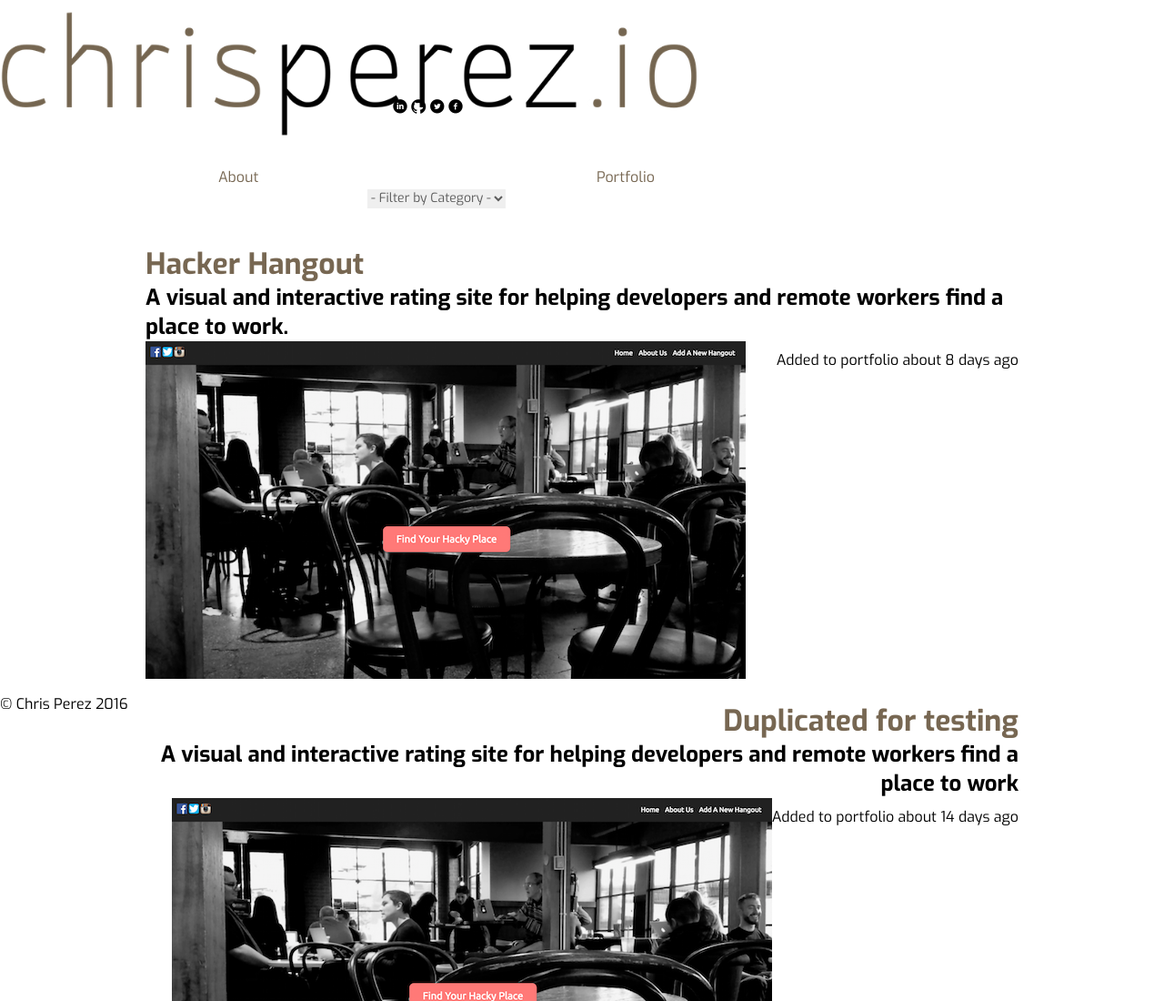
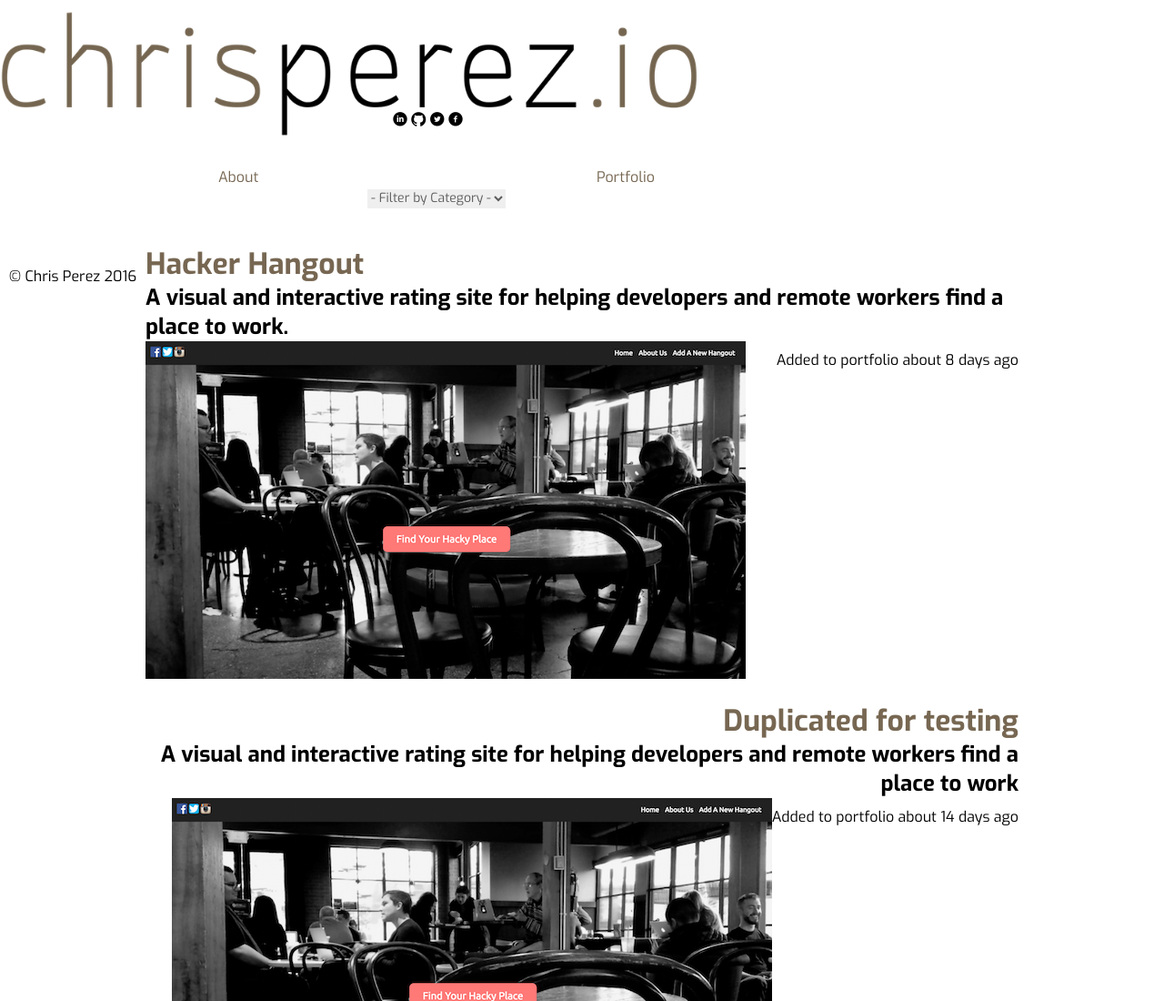
Before and after one commit to ckperez/portfolio, a plain HTML site: page index.html in a window 1280 px wide. Shown: the top 1100 px of the page at 91% size. Drawn offline with Linux system fonts and the light colour scheme; files whose address does not match are found by name.

Commit message:
kept trying to style things...

```diff
--- a/styles/base.css
+++ b/styles/base.css
@@ -50,13 +50,7 @@ a{
   text-decoration: none;
 }
 
-p{
-  margin: 0 auto 1em auto;
-}
-
 footer {
-  position: absolute;
-  bottom: 0;
   padding-top: 1em;
   margin: 0 auto;
   text-align: center;
--- a/styles/layout.css
+++ b/styles/layout.css
@@ -60,7 +60,7 @@ div[data-category]:nth-of-type(2){
   }
 
   .social-icon-container{
-    top:50%;
+    top:60%;
   }
 
   header a{
```
